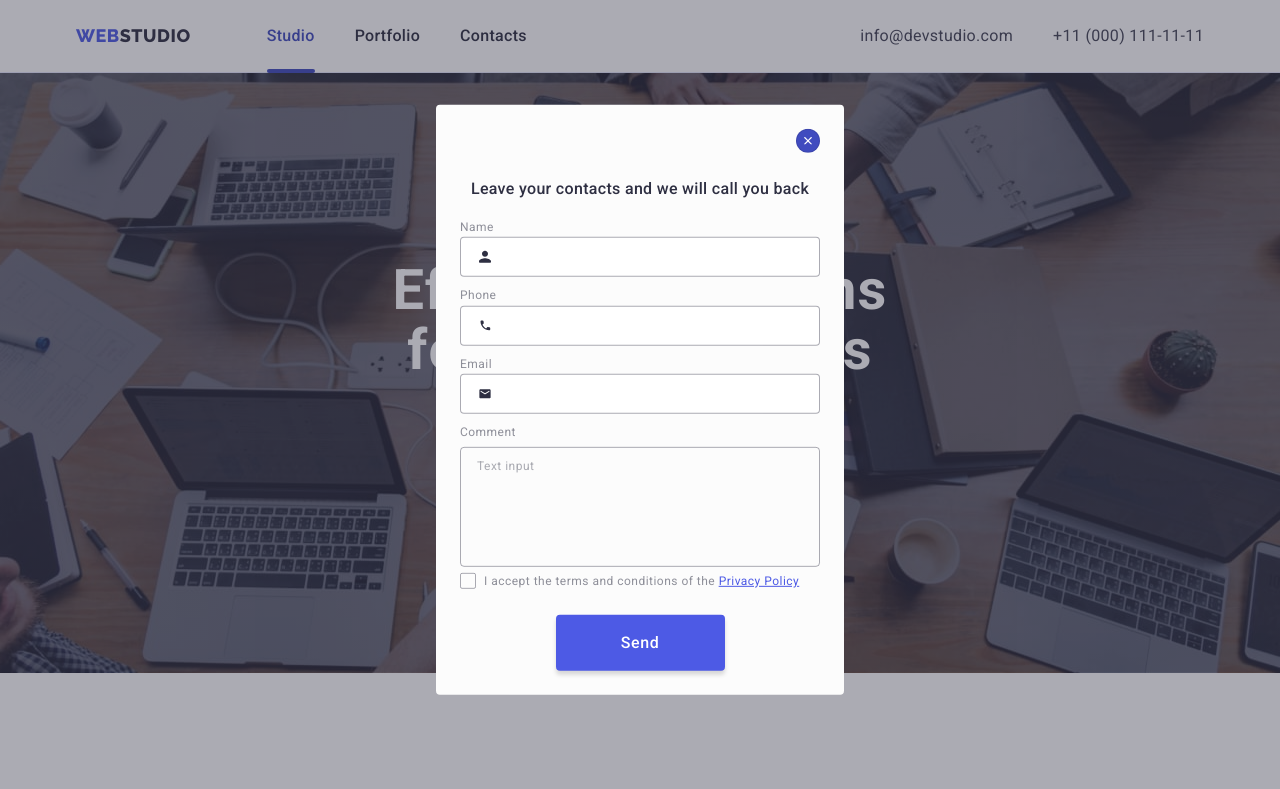
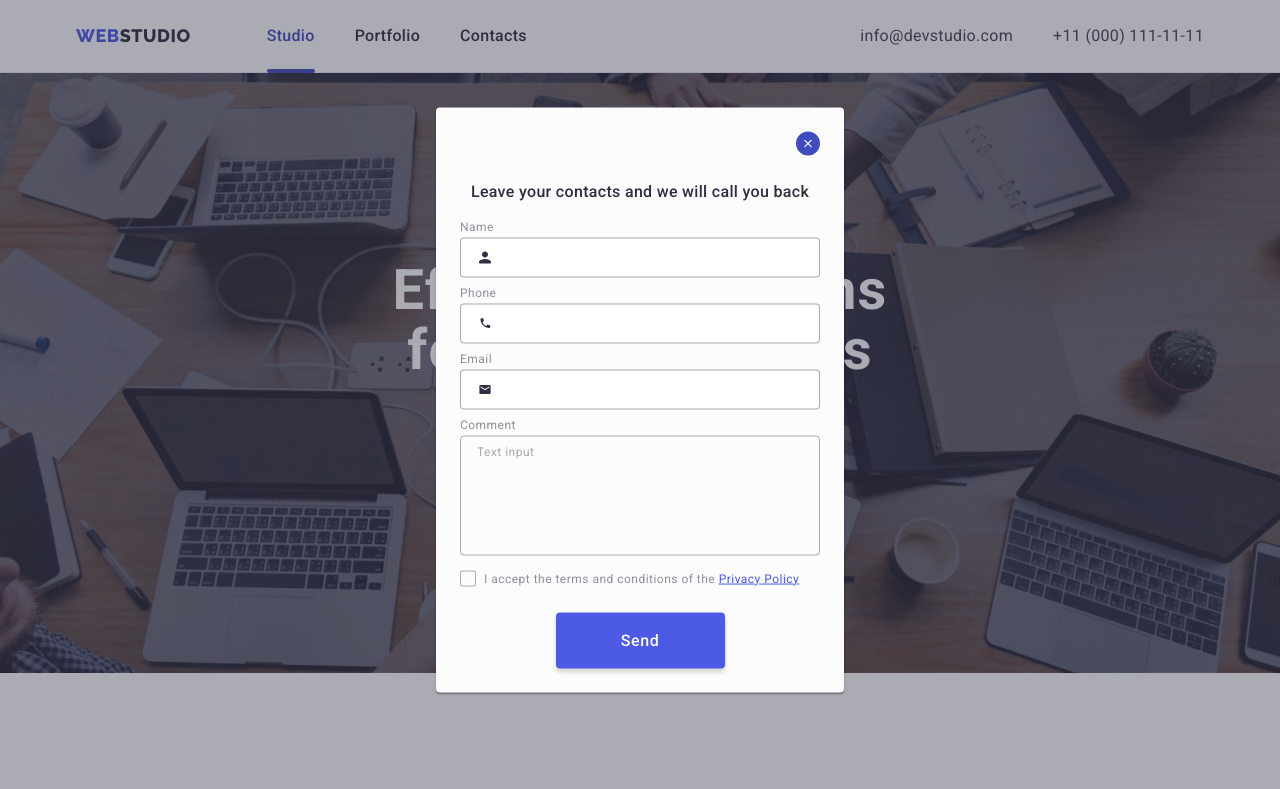
Before and after one commit to innovatsiya/goit-markup-hw-05, a plain HTML site: page index.html in a window 1280 px wide. Both pictures are taken after a click on the button 808 px from the left and 140 px from the top of the page. Shown: the top 789 px of the page. Drawn offline with nearby package versions, Linux system fonts and the light colour scheme.

Commit message:
corrected mistakes

```diff
--- a/css/styles.css
+++ b/css/styles.css
@@ -541,6 +541,7 @@ img {
 
 .footer-form {
   display: flex;
+  gap: 24px;
 }
 
 .footer-label {
@@ -565,19 +566,17 @@ img {
 .subscribe-input {
   font-size: 12px;
   font-weight: 400;
-  line-height: 2;
+  line-height: 1.5;
   letter-spacing: 0.48px;
   width: 264px;
-  min-height: 40px;
-  padding-left: 8px;
-  padding-bottom: 8px;
-  padding-top: 8px;
+  height: 40px;
+  padding-left: 16px;
   border-radius: 4px;
   background-color: transparent;
+  filter: drop-shadow(0px 4px 4px rgba(0, 0, 0, 0.15));
   color: var(--main-color);
   outline: transparent;
   border: 1px solid var(--main-color);
-  box-shadow: 0px 4px 4px 0px rgba(0, 0, 0, 0.15);
 }
 
 .subscribe-input:focus {
@@ -594,13 +593,12 @@ img {
 }
 
 .button-subscribe {
-  width: 165px;
-  min-height: 40px;
+  min-width: 165px;
+  height: 40px;
   display: flex;
   align-items: center;
   justify-content: center;
   padding: 8px 24px;
-  margin-left: 24px;
   font-size: 16px;
   font-weight: 500;
   line-height: 1.5;
@@ -748,6 +746,9 @@ img {
   padding: 72px 24px 24px;
   background: var(--modal-color);
   border-radius: 4px;
+  box-shadow: 0px 1px 1px rgba(0, 0, 0, 0.14), 0px 1px 3px rgba(0, 0, 0, 0.12),
+    0px 2px 1px rgba(0, 0, 0, 0.2);
+  transition: transform 250ms cubic-bezier(0.4, 0, 0.2, 1);
 }
 
 .close-btn-modal {
@@ -767,13 +768,18 @@ img {
   cursor: pointer;
   fill: var(--link-title-color);
   transition: background-color 250ms cubic-bezier(0.4, 0, 0.2, 1),
-    fill 250ms cubic-bezier(0.4, 0, 0.2, 1);
+    border 250ms cubic-bezier(0.4, 0, 0.2, 1);
 }
 
 .close-btn-modal:hover,
 .close-btn-modal:focus {
   background-color: var(--hover-color);
   fill: var(--main-color);
+  border: none;
+}
+
+.close-modal-icon {
+  transition: fill 250ms cubic-bezier(0.4, 0, 0.2, 1);
 }
 
 .modal-text {
@@ -785,13 +791,18 @@ img {
   letter-spacing: 0.32px;
   color: var(--link-title-color);
 }
+
+.callback-form-wrap {
+  margin-bottom: 8px;
+}
+
 .callback-label {
   display: block;
   margin-bottom: 4px;
   color: var(--grey-color);
   font-weight: 400;
   font-size: 12px;
-  line-height: 1.7;
+  line-height: 1.17;
   letter-spacing: 0.48px;
 }
 
@@ -811,7 +822,6 @@ img {
 
 .callback-input-wrap {
   position: relative;
-  margin-bottom: 8px;
 }
 
 .callback-icons {
@@ -833,10 +843,11 @@ img {
   padding: 8px 16px;
   font-size: 12px;
   font-weight: 400;
-  line-height: 1.7;
+  line-height: 1.17;
   letter-spacing: 0.48px;
   color: rgba(46, 47, 66, 0.4);
   background-color: transparent;
+  outline: transparent;
   border-radius: 4px;
   border: 1px solid rgba(46, 47, 66, 0.4);
   transition: border-color 250ms cubic-bezier(0.4, 0, 0.2, 1);
@@ -858,7 +869,7 @@ img {
 
 .callback-form-submit {
   display: block;
-  width: 169px;
+  min-width: 169px;
   min-height: 56px;
   padding: 16px 32px;
   margin-right: auto;
@@ -874,14 +885,12 @@ img {
   color: var(--main-color);
   background-color: var(--btn-text-color);
   box-shadow: 0px 4px 4px 0px rgba(0, 0, 0, 0.15);
-  transition: transform 250ms cubic-bezier(0.4, 0, 0.2, 1),
-    box-shadow 250ms cubic-bezier(0.4, 0, 0.2, 1);
+  transition: background-color 250ms cubic-bezier(0.4, 0, 0.2, 1);
 }
 
 .callback-form-submit:hover,
 .callback-form-submit:focus {
   background-color: var(--hover-color);
-  box-shadow: 0px 4px 4px 0px rgba(0, 0, 0, 0.15);
 }
 
 .callback-custom-checkbox {
@@ -906,6 +915,7 @@ img {
   > .callback-custom-checkbox {
   background-color: var(--hover-color);
   fill: var(--btn-color);
+  border: none;
 }
 
 .callback-checkbox-input:focus
@@ -918,7 +928,7 @@ img {
   color: var(--grey-color);
   font-size: 12px;
   font-weight: 400;
-  line-height: 1.7;
+  line-height: 1.17;
   letter-spacing: 0.48px;
 }
 
--- a/index.html
+++ b/index.html
@@ -492,7 +492,7 @@
     <!-- Backdrop -->
     <div class="backdrop is-open">
       <div class="modal">
-        <button class="close-btn-modal">
+        <button class="close-btn-modal" type="button">
           <svg
             class="close-modal-icon"
             width="8"
@@ -505,8 +505,7 @@
         <p class="modal-text">Leave your contacts and we will call you back</p>
         <form class="callback-form">
           <div class="callback-form-wrap">
-            <label class="callback-label" for="user-name"
-              >Name
+            <label class="callback-label" for="user-name">Name</label>
               <div class="callback-input-wrap">
                 <input
                   class="callback-input"
@@ -517,20 +516,17 @@
                   title="Olena"
                   required
                 />
-              </label>
               <svg
                 class="callback-icons"
                 width="18"
                 height="18"
-                area-label="name icon"
               >
                 <use href="./images/icons.svg#icon-person"></use>
               </svg>
               </div>
           </div>
           <div class="callback-form-wrap">
-            <label class="callback-label" for="user-phone"
-              >Phone
+            <label class="callback-label" for="user-phone">Phone</label>
               <div class="callback-input-wrap">
                 <input
                   class="callback-input"
@@ -538,23 +534,19 @@
                   id="user-phone"
                   name="user_phone"
                   pattern="[0-9]{3}-[0-9]{3}-[0-9]{2}-[0-9]{2}"
-                  tittle="000-000-00-00"
                   required
                 />
-              </label>
               <svg
                 class="callback-icons"
                 width="18"
                 height="18"
-                area-label="phone icon"
               >
                 <use href="./images/icons.svg#icon-phone"></use>
               </svg>
               </div>
           </div>
           <div class="callback-form-wrap">
-            <label class="callback-label" for="user-email"
-              >Email
+            <label class="callback-label" for="user-email">Email</label>
               <div class="callback-input-wrap">
                 <input
                   class="callback-input"
@@ -563,12 +555,10 @@
                   name="user_email"
                   required
                 />
-              </label>
               <svg
                 class="callback-icons"
                 width="18"
                 height="18"
-                area-label="email icon"
               >
                 <use href="./images/icons.svg#icon-email"></use>
               </svg>
@@ -587,12 +577,12 @@
             <input
               class="callback-checkbox-input visually-hidden"
               type="checkbox"
-              id="privacy-accept"
-              name="privacy-accept"
+              id="user-privacy"
+              name="user-privacy"
               value="true"
               required
             />
-            <label class="callback-checkbox-label" for="privacy-accept"
+            <label class="callback-checkbox-label" for="user-privacy"
               ><span class="callback-custom-checkbox">
                 <svg class="custom-checkbox-icon" width="10" height="8" aria-label="checkmark icon">
                   <use href="./images/icons.svg#icon-checkmark"></use>
```
